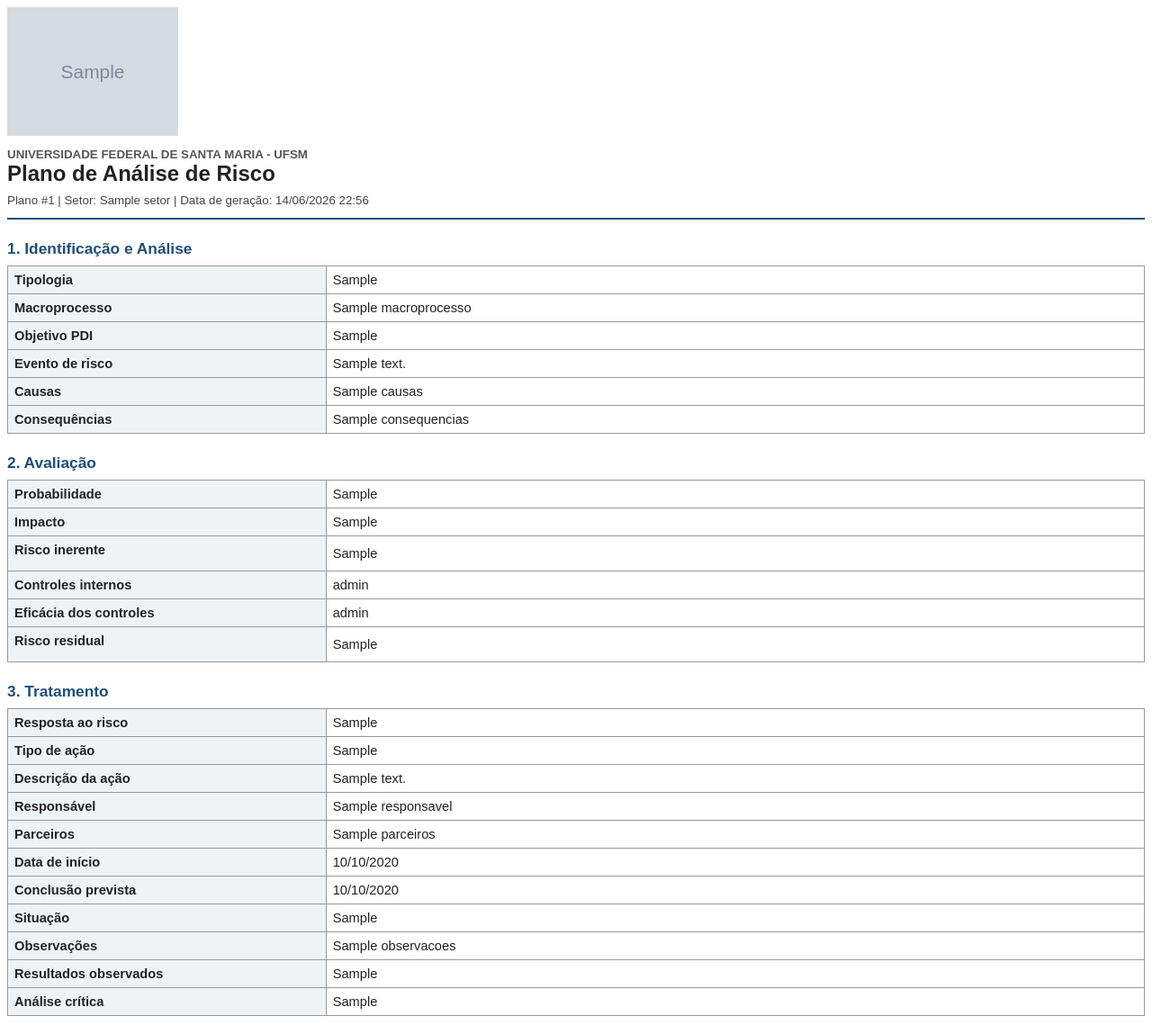
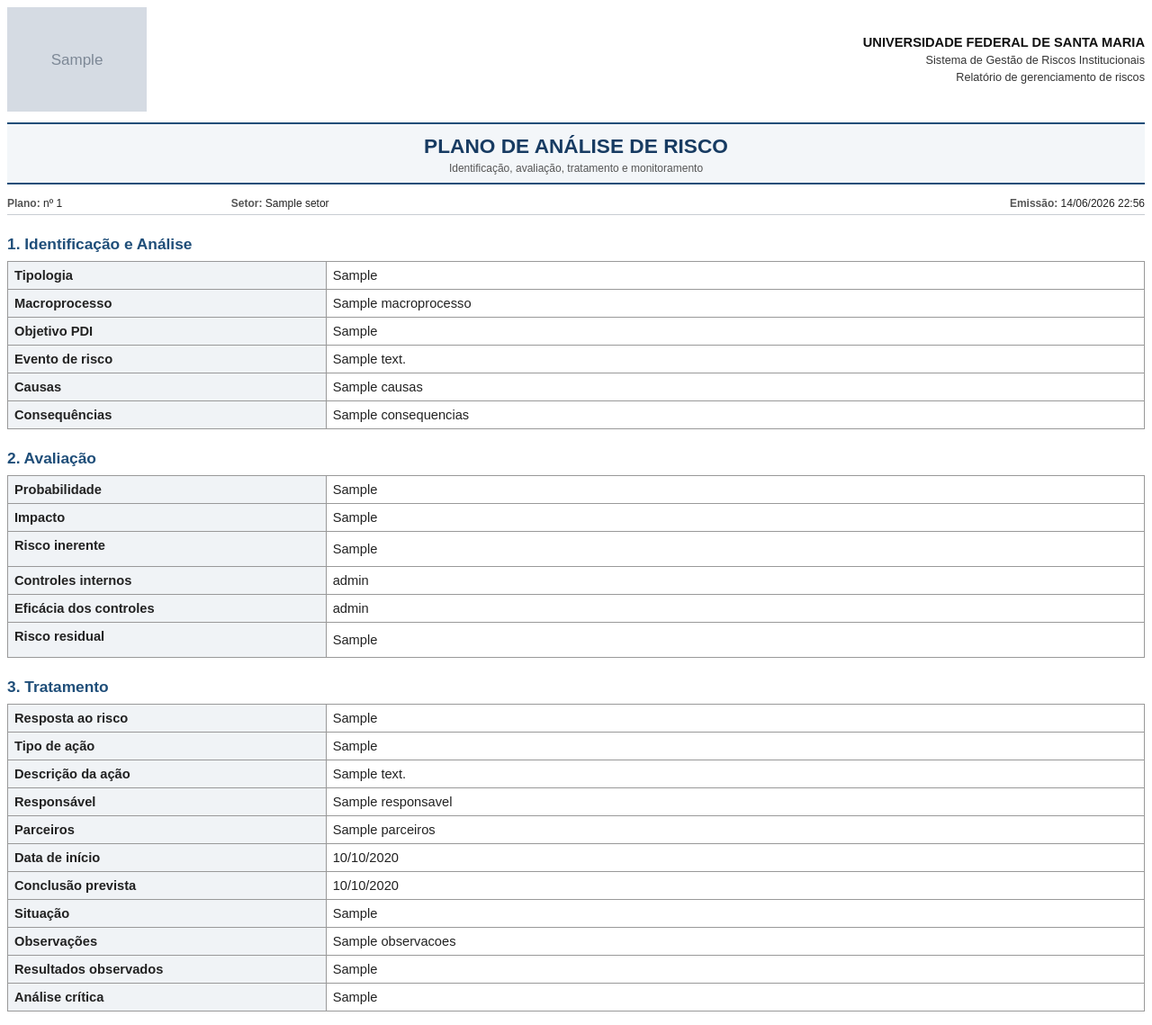
Before and after one commit to CTISM-Prof-Henry/software-formularios-kanbanda, a Django app: template risco_ufsm/templates/riscos/pdf_plano.html in a window 1280 px wide. Shown: the whole page at 90% size. Run offline with Django 4.2, Linux system fonts and the light colour scheme; the template is opened without the code that fills it: most values are stand-ins (such as "Sample title", 1, 10 or a date in 2020); grey boxes marked "Sample" are stand-in pictures.

Commit message:
arrumei o estilo do PDF gerado

```diff
--- a/risco_ufsm/templates/riscos/pdf_plano.html
+++ b/risco_ufsm/templates/riscos/pdf_plano.html
@@ -6,12 +6,61 @@
   <style>
     @page { size: A4; margin: 2cm; }
     body { font-family: Arial, sans-serif; font-size: 11pt; color: #222; }
-    h1 { font-size: 18pt; margin: 0 0 4px; }
     h2 { font-size: 13pt; margin: 22px 0 8px; color: #1f4e79; }
-    .cabecalho { border-bottom: 2px solid #1f4e79; padding-bottom: 12px; margin-bottom: 18px; }
-    .logo-ufsm { width: 190px; height: auto; margin-bottom: 10px; }
-    .orgao { font-size: 10pt; font-weight: bold; color: #555; text-transform: uppercase; }
-    .meta { font-size: 10pt; color: #444; margin-top: 8px; }
+    .cabecalho { margin-bottom: 22px; }
+    .identidade {
+      width: 100%;
+      margin: 0 0 12px;
+      border-collapse: collapse;
+    }
+    .identidade td { border: 0; padding: 0; vertical-align: middle; }
+    .marca { width: 43%; }
+    .logo-ufsm { width: 155px; height: auto; display: block; }
+    .instituicao {
+      text-align: right;
+      color: #333;
+      font-size: 9.5pt;
+      line-height: 1.45;
+    }
+    .instituicao strong {
+      display: block;
+      color: #111;
+      font-size: 11pt;
+      text-transform: uppercase;
+    }
+    .titulo-documento {
+      border-top: 2px solid #1f4e79;
+      border-bottom: 2px solid #1f4e79;
+      background: #f3f6f9;
+      padding: 11px 10px 9px;
+      text-align: center;
+    }
+    .titulo-documento h1 {
+      margin: 0;
+      color: #173b62;
+      font-size: 17pt;
+      text-transform: uppercase;
+    }
+    .titulo-documento p {
+      margin: 4px 0 0;
+      color: #555;
+      font-size: 9pt;
+    }
+    .metadados {
+      width: 100%;
+      margin: 9px 0 0;
+      border-collapse: collapse;
+      font-size: 9pt;
+    }
+    .metadados td {
+      border: 0;
+      border-bottom: 1px solid #c8cdd2;
+      padding: 5px 4px;
+      vertical-align: top;
+    }
+    .metadados td:first-child { padding-left: 0; }
+    .metadados td:last-child { padding-right: 0; text-align: right; }
+    .rotulo { color: #555; font-weight: bold; }
     table { width: 100%; border-collapse: collapse; margin-bottom: 10px; }
     th, td { border: 1px solid #999; padding: 7px; vertical-align: top; }
     th { width: 28%; background: #f0f3f6; text-align: left; }
@@ -25,14 +74,31 @@
 </head>
 <body>
   <div class="cabecalho">
-    <img class="logo-ufsm" src="{{ logo_url }}" alt="Universidade Federal de Santa Maria">
-    <div class="orgao">Universidade Federal de Santa Maria - UFSM</div>
-    <h1>Plano de Análise de Risco</h1>
-    <div class="meta">
-      Plano #{{ plano.pk }} |
-      Setor: {{ plano.setor }} |
-      Data de geração: {% now "d/m/Y H:i" %}
+    <table class="identidade">
+      <tr>
+        <td class="marca">
+          <img class="logo-ufsm" src="{{ logo_url }}" alt="Universidade Federal de Santa Maria">
+        </td>
+        <td class="instituicao">
+          <strong>Universidade Federal de Santa Maria</strong>
+          Sistema de Gestão de Riscos Institucionais<br>
+          Relatório de gerenciamento de riscos
+        </td>
+      </tr>
+    </table>
+
+    <div class="titulo-documento">
+      <h1>Plano de Análise de Risco</h1>
+      <p>Identificação, avaliação, tratamento e monitoramento</p>
     </div>
+
+    <table class="metadados">
+      <tr>
+        <td><span class="rotulo">Plano:</span> nº {{ plano.pk }}</td>
+        <td><span class="rotulo">Setor:</span> {{ plano.setor }}</td>
+        <td><span class="rotulo">Emissão:</span> {% now "d/m/Y H:i" %}</td>
+      </tr>
+    </table>
   </div>
 
   <h2>1. Identificação e Análise</h2>
```
Also changed, not shown: risco_ufsm/db.sqlite3.
